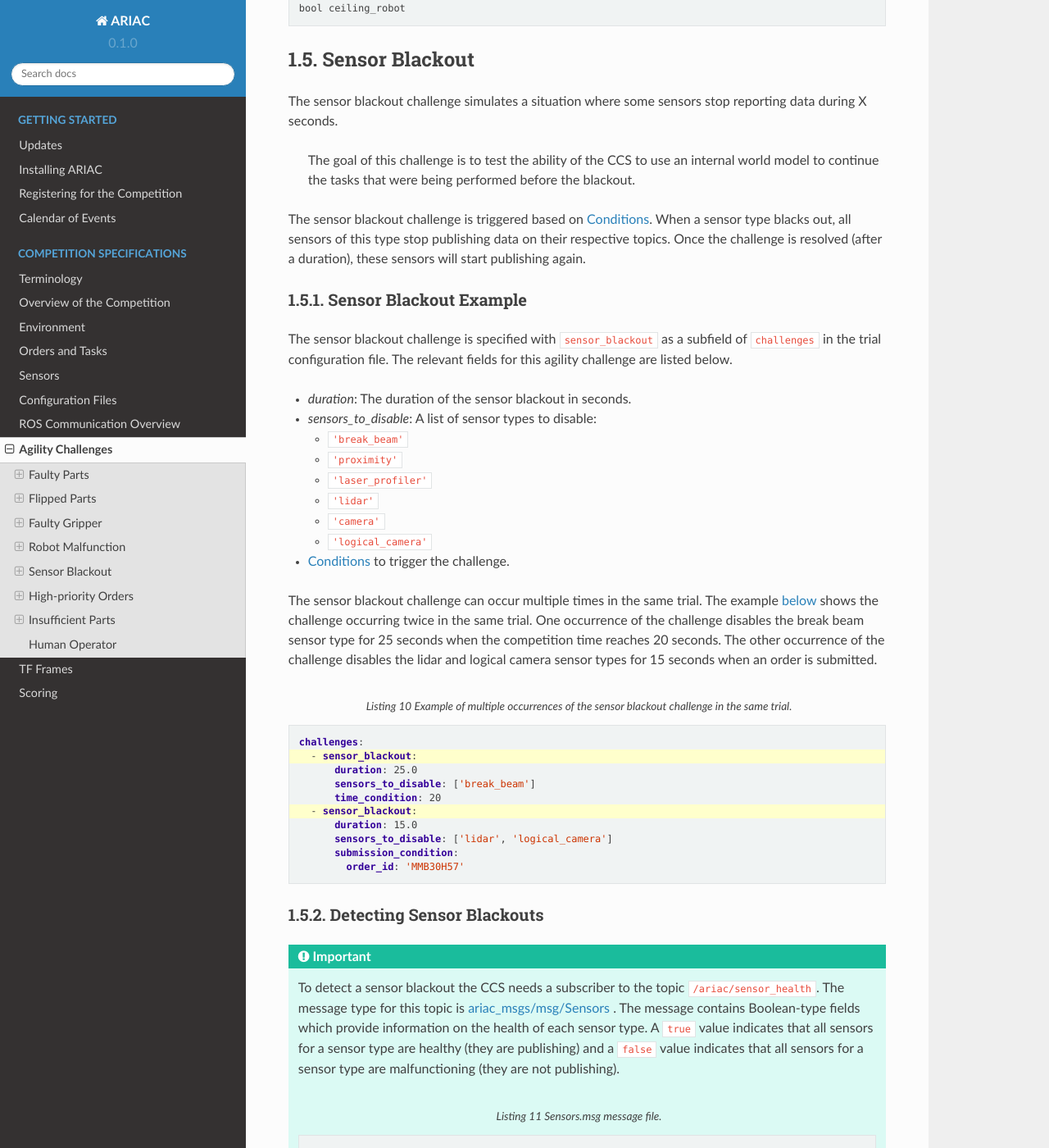
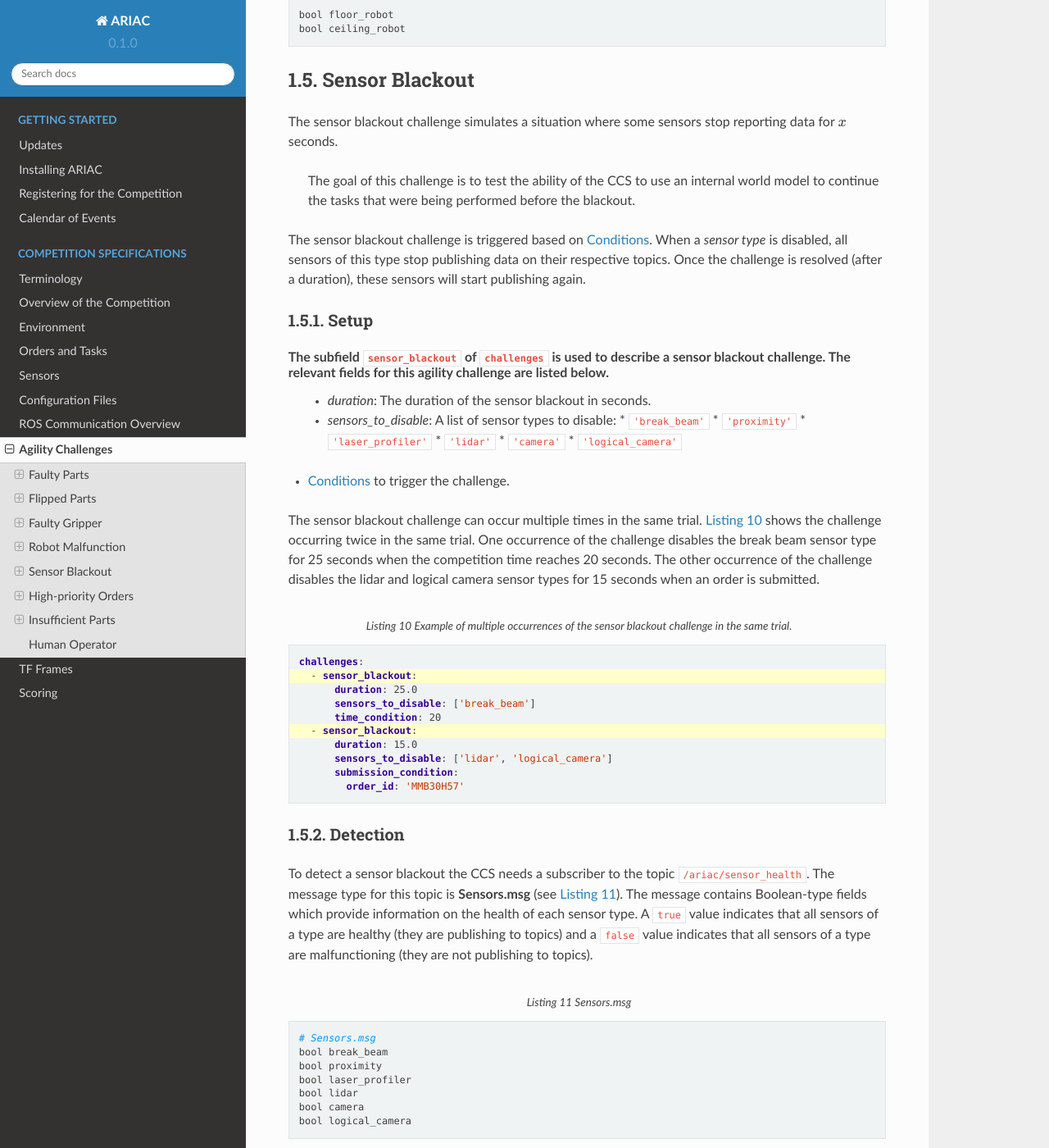
Before and after one commit to usnistgov/ARIAC, a Sphinx documentation site: the page built from docs/competition/challenges.rst, in a window 1280 px wide and 1400 px high, scrolled down 5930 px. Shown: the whole window at 82% size. Built offline with Sphinx 7.4.7 and the Read the Docs theme 2.0.0, drawn with Linux system fonts in a browser that asks for light colours; some of the changed text lies outside the part shown.

```diff
--- a/docs/competition/challenges.rst
+++ b/docs/competition/challenges.rst
@@ -242,9 +242,9 @@
 ----------------------------
 
 The robot malfunction challenge is specified with the field ``robot_malfunction`` as a subfield of ``challenges`` in the trial configuration file. The relevant fields for this agility challenge are listed below.
-* ``duration``: The duration of the robot malfunction in seconds.
-* ``robots_to_disable``: A list of robots that malfunction. It can be either ``'floor_robot'`` or ``'ceiling_robot'`` or both.
-* :ref:`target to conditions` that can trigger the robot malfunction.
+  * ``duration``: The duration of the robot malfunction in seconds.
+  * ``robots_to_disable``: A list of robots that malfunction. It can be either ``'floor_robot'`` or ``'ceiling_robot'`` or both.
+  * :ref:`target to conditions` that can trigger the robot malfunction.
 
 Robot malfunctions can occur multiple times in the same trial. :numref:`robot-malfunction-yaml` shows a robot malfunction challenge occurring 4 times under different conditions in the same trial.
 
@@ -279,7 +279,7 @@
 -----------------------------
 
 
-To detect a robot malfunction, the CCS needs a subscriber to the topic ``/ariac/robot_health``. The message type for this topic is *Robots.msg* (see :numref:`robots-health`). The message contains Boolean-type fields which provide information on the health of the robots. A value of ``true`` indicates that the robot is healthy and can be controlled by the CCS. A value of ``false`` indicates that the robot is malfunctioning and cannot be controlled by the CCS.
+To detect a robot malfunction, the CCS needs a subscriber to the topic ``/ariac/robot_health``. The message type for this topic is **Robots.msg** (see :numref:`robots-health`). The message contains Boolean-type fields which provide information on the health of the robots. A value of ``true`` indicates that the robot is healthy and can be controlled by the CCS. A value of ``false`` indicates that the robot is malfunctioning and cannot be controlled by the CCS.
 
 .. code-block:: bash
   :caption: Robots.msg
@@ -294,33 +294,31 @@
 Sensor Blackout
 ================
 
-The sensor blackout challenge simulates a situation where some sensors stop reporting data during X seconds.
+The sensor blackout challenge simulates a situation where some sensors stop reporting data for :math:`x` seconds.
 
   The goal of this challenge is to test the ability of the CCS to use an internal world model to continue the tasks that were being performed before the blackout.
 
-The sensor blackout challenge is triggered based on :ref:`target to conditions`. When a sensor type blacks out, all sensors of this type stop publishing data on their respective topics. Once the challenge is resolved (after a duration), these sensors will start publishing  again.
+The sensor blackout challenge is triggered based on :ref:`target to conditions`. When a *sensor type* is disabled, all sensors of this type stop publishing data on their respective topics. Once the challenge is resolved (after a duration), these sensors will start publishing  again.
 
 
 
-Sensor Blackout Example
+Setup
 ---------------------------
 
 
-The sensor blackout challenge is specified with ``sensor_blackout`` as a subfield of ``challenges`` in the trial configuration file. The relevant fields for this agility challenge are listed below.
-
-* `duration`: The duration of the sensor blackout in seconds.
-* `sensors_to_disable`: A list of sensor types to disable:
-
-  * ``'break_beam'``
-  * ``'proximity'``
-  * ``'laser_profiler'``
-  * ``'lidar'``
-  * ``'camera'``
-  * ``'logical_camera'``
-* :ref:`Conditions<target to conditions>` to trigger the challenge.
+The subfield ``sensor_blackout`` of ``challenges`` is used to describe a sensor blackout challenge. The relevant fields for this agility challenge are listed below.
+  * `duration`: The duration of the sensor blackout in seconds.
+  * `sensors_to_disable`: A list of sensor types to disable:
+    * ``'break_beam'``
+    * ``'proximity'``
+    * ``'laser_profiler'``
+    * ``'lidar'``
+    * ``'camera'``
+    * ``'logical_camera'``
+* :ref:`target to conditions` to trigger the challenge.
 
 
-The sensor blackout challenge can occur multiple times in the same trial. The example :ref:`below<sensor-blackout-yaml>` shows the challenge occurring twice in the same trial. One  occurrence of the challenge disables the break beam sensor type for 25 seconds when the competition time reaches 20 seconds. The other occurrence of the challenge disables the lidar and logical camera sensor types for 15 seconds when an order is submitted.
+The sensor blackout challenge can occur multiple times in the same trial.  :numref:`sensor-blackout-yaml` shows the challenge occurring twice in the same trial. One  occurrence of the challenge disables the break beam sensor type for 25 seconds when the competition time reaches 20 seconds. The other occurrence of the challenge disables the lidar and logical camera sensor types for 15 seconds when an order is submitted.
 
 
 
@@ -341,23 +339,23 @@
           order_id: 'MMB30H57'
 
 
-Detecting Sensor Blackouts
+Detection
 -----------------------------
 
-.. important::
-  To detect a sensor blackout the CCS needs a subscriber to the topic ``/ariac/sensor_health``. The message type for this topic is :ref:`ariac_msgs/msg/Sensors<sensors-health>` . The message contains Boolean-type fields which provide information on the health of each sensor type. A ``true`` value indicates that all sensors for a sensor type are healthy (they are publishing) and a ``false`` value indicates that all sensors for a sensor type are malfunctioning (they are not publishing).
 
-  .. code-block:: bash
-    :caption: Sensors.msg message file.
-    :name: sensors-health
+To detect a sensor blackout the CCS needs a subscriber to the topic ``/ariac/sensor_health``. The message type for this topic is **Sensors.msg** (see :numref:`sensors-health`). The message contains Boolean-type fields which provide information on the health of each sensor type. A ``true`` value indicates that all sensors of a type are healthy (they are publishing to topics) and a ``false`` value indicates that all sensors of a type are malfunctioning (they are not publishing to topics).
 
-    # Sensors.msg
-    bool break_beam
-    bool proximity
-    bool laser_profiler
-    bool lidar
-    bool camera
-    bool logical_camera
+.. code-block:: bash
+  :caption: Sensors.msg
+  :name: sensors-health
+
+  # Sensors.msg
+  bool break_beam
+  bool proximity
+  bool laser_profiler
+  bool lidar
+  bool camera
+  bool logical_camera
 
 
 High-priority Orders
@@ -368,17 +366,17 @@
   The goal of this challenge is to test the ability of the CCS to prioritize  high-priority orders over regular-priority orders. This requires the CCS to  be able to detect when a high-priority order is announced and to switch task.
 
 
-.. note::
-  A high-priority order can be announced in one of the two following :ref:`conditions<target to conditions>`: time and part placement. The submission condition is not used to announce a high-priority order.
+.. warning::
+  A high-priority order can be announced in one of the two following :ref:`target to conditions`: time and part placement. The submission condition is not used to announce a high-priority order.
 
 .. note::
   A high-priority order will only be announced when only regular-priority orders have been announced. A high-priority order will not be announced if there is already a high-priority order in the queue.
 
 
-High-priority Orders Example
+Setup
 -----------------------------
 
-To specify a high-priority order, the ``priority`` field is set to ``true`` in the order description in the trial configuration file. The :ref:`example<high-priority-order-yaml>` below shows a high-priority order for order ``MMB30H57`` and a regular-priority order for order ID ``MMB30H58``.
+To specify a high-priority order, the ``priority`` field is set to ``true`` in the order description. :numref:`high-priority-order-yaml` shows a high-priority order for order ``MMB30H57`` and a regular-priority order for order ``MMB30H58``.
 
 
 .. code-block:: yaml
@@ -414,26 +412,26 @@
             quadrant: 4
 
 
-Detecting High-priority Orders
+Detection
 -------------------------------
 
-.. important::
-  To find out out the priority of an order, the CCS is required to parse messages published to the topic ``/ariac/orders``. The message type for this topic is :ref:`ariac_msgs/msg/order<order-msg>`. For a high-priority order, the value for the field ``priority`` is set to ``true``. For a regular-priority order, the value for the field ``priority`` is set to ``false``.
 
-  .. code-block:: bash
-    :caption: Order.msg message file.
-    :name: order-msg
+To find out out the priority of an order, the CCS is required to parse messages published to the topic ``/ariac/orders``. The message type for this topic is **Order.msg** (see :numref:`order-msg`). For a high-priority order, the value for the field ``priority`` is set to ``true``. For a regular-priority order, the value for the field ``priority`` is set to ``false``.
 
-    uint8 KITTING=0
-    uint8 ASSEMBLY=1
-    uint8 COMBINED=2
+.. code-block:: bash
+  :caption: Order.msg
+  :name: order-msg
 
-    string id
-    uint8 type
-    bool priority
-    ariac_msgs/KittingTask kitting_task
-    ariac_msgs/AssemblyTask assembly_task
-    ariac_msgs/CombinedTask combined_task
+  uint8 KITTING=0
+  uint8 ASSEMBLY=1
+  uint8 COMBINED=2
+
+  string id
+  uint8 type
+  bool priority
+  ariac_msgs/KittingTask kitting_task
+  ariac_msgs/AssemblyTask assembly_task
+  ariac_msgs/CombinedTask combined_task
 
 
 Insufficient Parts
@@ -441,12 +439,12 @@
 
 The insufficient parts challenge simulates a situation where the workcell does not contain enough parts to complete one or multiple orders.
 
-  The goal of this challenge is to test whether or not the CCS is capable of identifying insufficient parts to complete one or multiple orders. When an insufficient part challenge takes place, the CCS must submit incomplete orders.
+  The goal of this challenge is to test whether or not the CCS is capable of identifying insufficient parts to complete one or multiple orders. When an insufficient parts challenge takes place, the CCS must submit incomplete orders.
 
-Insufficient Parts Example
+Setup
 -----------------------------
 
-There is no specific field in the trial configuration file to specify this challenge. The :ref:`example<insufficient-parts-yaml>` below shows a trial configuration file where the workcell does not have enough parts to complete order ``MMB30H58``. The order requires 4 blue batteries but the whole workcell has only 2 blue batteries (located in bin1).
+There is no specific field in the trial configuration file to specify this challenge.  :numref:`insufficient-parts-yaml` shows a trial configuration file where the workcell does not have enough parts to complete order ``MMB30H58``. The order requires 4 blue batteries but the whole workcell has only 2 blue batteries (located in bin1).
 
 .. code-block:: yaml
   :caption: Example of insufficient parts challenge.
@@ -489,10 +487,10 @@
             color: 'blue'
             quadrant: 4
 
-.. _target to human operator:
 
 
-Detecting Insufficient Parts
+
+Detection
 -------------------------------
 
 
@@ -549,11 +547,7 @@
         quantity: 1
       ---
 
-
-
-
-
-
+.. _target to human operator:
 
 Human Operator
 ==============
```
